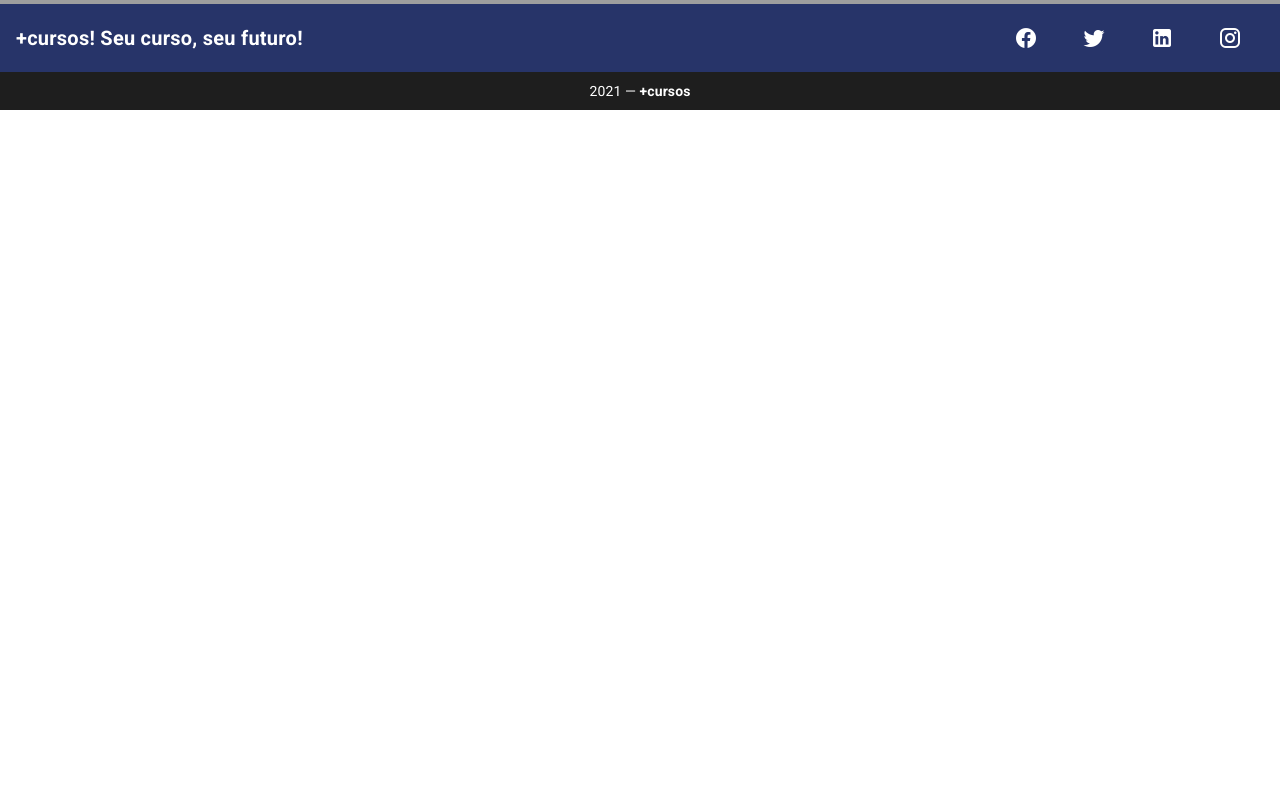
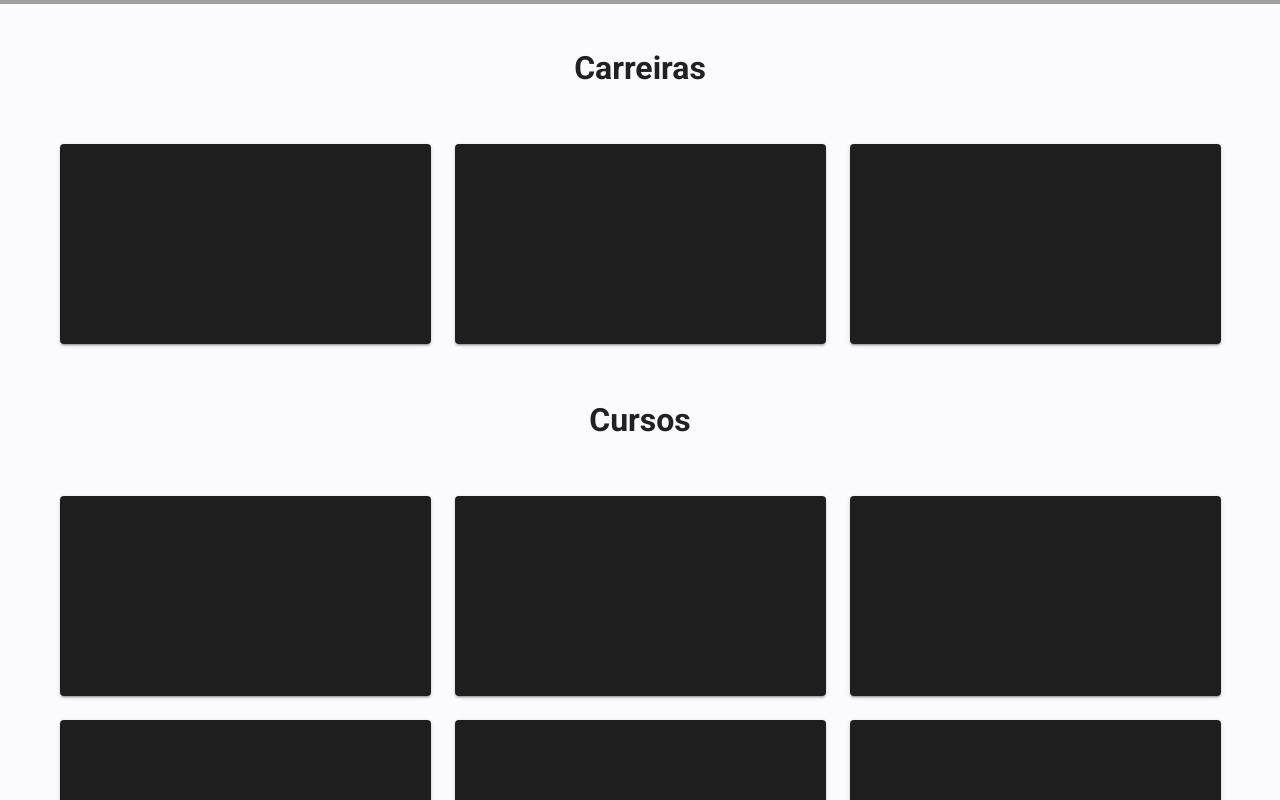
Before and after one commit to Henrique0896/mais-cursos, a Vue app: page / in a window 1280 px wide. Shown: the part 460-1260 px from the top of the page. Before the commit the page ends 800 px from the top, so only its background shows below. Built offline with nearby package versions, Linux system fonts and the light colour scheme; grey boxes are pictures that could not be loaded.

Commit message:
Criando Carreiras e Cursos

```diff
--- a/src/components/molecules/index.ts
+++ b/src/components/molecules/index.ts
@@ -1,5 +1,13 @@
 import MoleculeHeader from "./molecule-header.vue";
 import MoleculeCarousel from "./molecule-carousel.vue";
 import MoleculeFooter from "./molecule-footer.vue";
+import MoleculeCareers from "./molecule-careers.vue";
+import MoleculeCourses from "./molecule-courses.vue";
 
-export { MoleculeHeader, MoleculeCarousel, MoleculeFooter };
+export {
+  MoleculeHeader,
+  MoleculeCarousel,
+  MoleculeFooter,
+  MoleculeCareers,
+  MoleculeCourses,
+};
--- /dev/null
+++ b/src/components/molecules/molecule-careers.vue
@@ -0,0 +1,42 @@
+<template>
+  <div>
+    <div class="d-flex justify-center align-center pa-10">
+      <h1>Carreiras</h1>
+    </div>
+    <v-item-group>
+      <v-container>
+        <v-row>
+          <v-col v-for="n in 3" :key="n" cols="12" md="4">
+            <v-item v-slot="{ active, toggle }">
+              <v-card
+                :color="active ? 'primary' : ''"
+                class="d-flex align-center"
+                dark
+                height="200"
+                @click="toggle"
+              >
+                <v-scroll-y-transition>
+                  <div v-if="active" class="text-h2 flex-grow-1 text-center">
+                    Active
+                  </div>
+                </v-scroll-y-transition>
+              </v-card>
+            </v-item>
+          </v-col>
+        </v-row>
+      </v-container>
+    </v-item-group>
+  </div>
+</template>
+
+
+<script lang="ts">
+import Component from "vue-class-component";
+import Vue from "vue";
+
+@Component
+export default class MoleculeCarees extends Vue {}
+</script>
+
+<style scoped>
+</style>
--- /dev/null
+++ b/src/components/molecules/molecule-courses.vue
@@ -0,0 +1,42 @@
+<template>
+  <div>
+    <div class="d-flex justify-center align-center pa-10">
+      <h1>Cursos</h1>
+    </div>
+    <v-item-group>
+      <v-container>
+        <v-row>
+          <v-col v-for="n in 6" :key="n" cols="12" md="4">
+            <v-item v-slot="{ active, toggle }">
+              <v-card
+                :color="active ? 'primary' : ''"
+                class="d-flex align-center"
+                dark
+                height="200"
+                @click="toggle"
+              >
+                <v-scroll-y-transition>
+                  <div v-if="active" class="text-h2 flex-grow-1 text-center">
+                    Active
+                  </div>
+                </v-scroll-y-transition>
+              </v-card>
+            </v-item>
+          </v-col>
+        </v-row>
+      </v-container>
+    </v-item-group>
+  </div>
+</template>
+
+
+<script lang="ts">
+import Component from "vue-class-component";
+import Vue from "vue";
+
+@Component
+export default class MoleculeCourses extends Vue {}
+</script>
+
+<style scoped>
+</style>
--- /dev/null
+++ b/src/components/organisms/index.ts
@@ -0,0 +1,3 @@
+import OrganismMainPage from "./organism-main-page.vue";
+
+export { OrganismMainPage };
--- /dev/null
+++ b/src/components/organisms/organism-main-page.vue
@@ -0,0 +1,26 @@
+<template>
+  <div class="background-page pb-10">
+    <molecule-careers></molecule-careers>
+    <molecule-courses></molecule-courses>
+  </div>
+</template>
+
+<script lang="ts">
+import Component from "vue-class-component";
+import Vue from "vue";
+import { MoleculeCareers, MoleculeCourses } from "../molecules";
+
+@Component({
+  components: {
+    MoleculeCareers,
+    MoleculeCourses,
+  },
+})
+export default class OrganismMainPage extends Vue {}
+</script>
+
+<style scoped>
+.background-page {
+  background-color: #fafaff;
+}
+</style>
--- a/src/components/templates/template-home.vue
+++ b/src/components/templates/template-home.vue
@@ -3,8 +3,9 @@
     <molecule-header></molecule-header>
     <v-main>
       <molecule-carousel></molecule-carousel>
-      <molecule-footer></molecule-footer>
+      <organism-main-page></organism-main-page>
     </v-main>
+    <molecule-footer></molecule-footer>
   </v-app>
 </template>
 
@@ -16,12 +17,14 @@ import {
   MoleculeCarousel,
   MoleculeFooter,
 } from "@/components/molecules";
+import { OrganismMainPage } from "@/components/organisms";
 
 @Component({
   components: {
     MoleculeHeader,
     MoleculeCarousel,
     MoleculeFooter,
+    OrganismMainPage,
   },
 })
 export default class TemplateHome extends Vue {}
```
